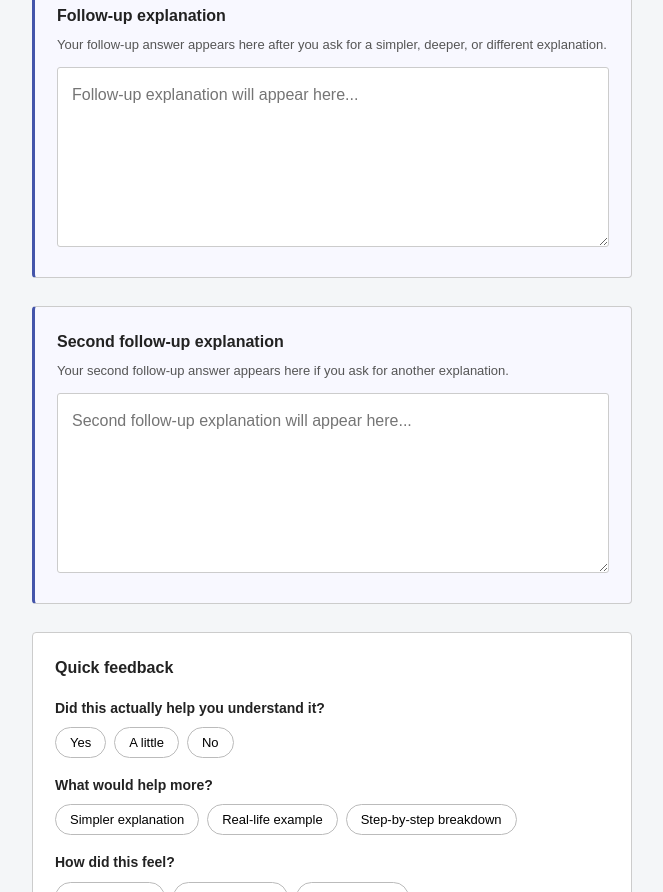
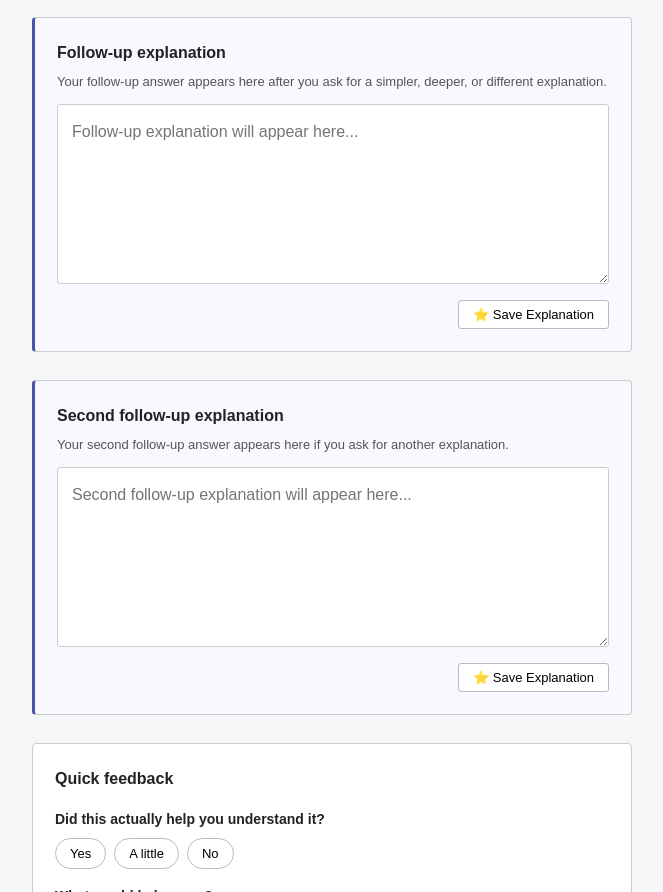
Before and after one commit to fbemail8454-dotcom/homework-helper-beta, a website: page app/index.html in a window 1280 px wide. Shown: the part 1451-2343 px from the top of the page, without its empty margins (308-971 px from the left). Drawn offline with Linux system fonts and the light colour scheme.

Commit message:
add save explanation buttons

```diff
--- a/app/index.html
+++ b/app/index.html
@@ -54,6 +54,9 @@
       <h2>First explanation</h2>
       <p class="step-note">This is your first explanation. If it still does not click, choose a follow-up option below.</p>
       <textarea id="tutorOutput" placeholder="Explanation will appear here..." readonly></textarea>
+      <div class="save-btn-row">
+        <button class="save-explanation-btn" id="saveBtn_tutorOutput" onclick="saveExplanation('tutorOutput', this)">⭐ Save Explanation</button>
+      </div>
     </section>
 
     <section class="card">
@@ -77,12 +80,18 @@
       <h2>Follow-up explanation</h2>
       <p class="step-note">Your follow-up answer appears here after you ask for a simpler, deeper, or different explanation.</p>
       <textarea id="followUpOutput" placeholder="Follow-up explanation will appear here..." readonly></textarea>
+      <div class="save-btn-row">
+        <button class="save-explanation-btn" id="saveBtn_followUpOutput" onclick="saveExplanation('followUpOutput', this)">⭐ Save Explanation</button>
+      </div>
     </section>
 
     <section class="card card-followup">
       <h2>Second follow-up explanation</h2>
       <p class="step-note">Your second follow-up answer appears here if you ask for another explanation.</p>
       <textarea id="thirdOutput" placeholder="Second follow-up explanation will appear here..." readonly></textarea>
+      <div class="save-btn-row">
+        <button class="save-explanation-btn" id="saveBtn_thirdOutput" onclick="saveExplanation('thirdOutput', this)">⭐ Save Explanation</button>
+      </div>
     </section>
 
     <!-- ── BETA FEEDBACK ── -->
--- a/app/script.js
+++ b/app/script.js
@@ -480,6 +480,27 @@ function scrubNumbers(text) {
   return text;
 }
 
+function saveExplanation(sourceId, btn) {
+  const text = document.getElementById(sourceId).value.trim();
+  if (!text) return;
+
+  const today = new Date();
+  const dateStr = today.getFullYear() + "-" +
+    String(today.getMonth() + 1).padStart(2, "0") + "-" +
+    String(today.getDate()).padStart(2, "0");
+
+  const blob = new Blob([text], { type: "text/plain" });
+  const url = URL.createObjectURL(blob);
+  const a = document.createElement("a");
+  a.href = url;
+  a.download = "nursing-tutor-explanation-" + dateStr + ".txt";
+  a.click();
+  URL.revokeObjectURL(url);
+
+  btn.textContent = '✓ Saved';
+  btn.classList.add('saved');
+}
+
 function buildFeedbackPrompt(feedbackType) {
   const studentInput = document.getElementById("studentInput").value.trim();
   const explanation = rawTutorOutput.trim() || document.getElementById("tutorOutput").value.trim();
@@ -880,6 +901,10 @@ function resetApp() {
   document.getElementById("thirdOutput").value = "";
   document.querySelectorAll('.feedback-option-btn').forEach(btn => btn.classList.remove('selected'));
   document.getElementById("feedbackComment").value = "";
+  ['tutorOutput', 'followUpOutput', 'thirdOutput'].forEach(id => {
+    const btn = document.getElementById('saveBtn_' + id);
+    if (btn) { btn.textContent = '⭐ Save Explanation'; btn.classList.remove('saved'); }
+  });
   renderFeedbackLog();
   window.scrollTo({ top: 0, behavior: "smooth" });
 }
--- a/app/style.css
+++ b/app/style.css
@@ -336,6 +336,32 @@ button:hover {
   margin-bottom: 4px;
 }
 
+.save-btn-row {
+  display: flex;
+  justify-content: flex-end;
+  margin-top: 8px;
+}
+
+.save-explanation-btn {
+  font-size: 13px;
+  padding: 6px 14px;
+  background: #fff;
+  border: 1px solid #bbb;
+  border-radius: 3px;
+  cursor: pointer;
+  margin-top: 0;
+}
+
+.save-explanation-btn:hover {
+  background: #f0f0f0;
+}
+
+.save-explanation-btn.saved {
+  color: #2a7a2a;
+  border-color: #2a7a2a;
+  background: #fff;
+}
+
 @media (max-width: 600px) {
   .card {
     padding: 14px;
```
